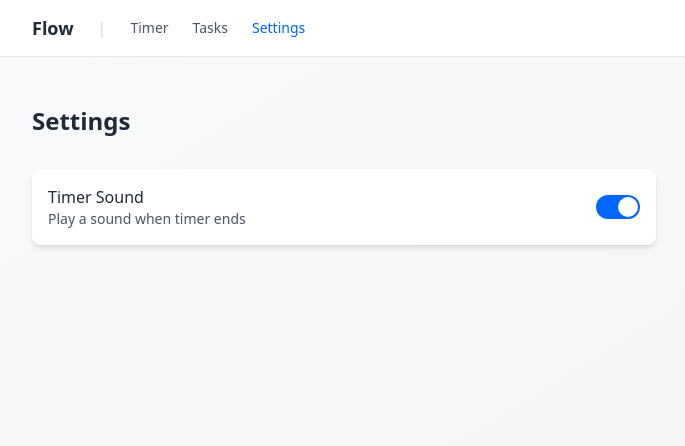
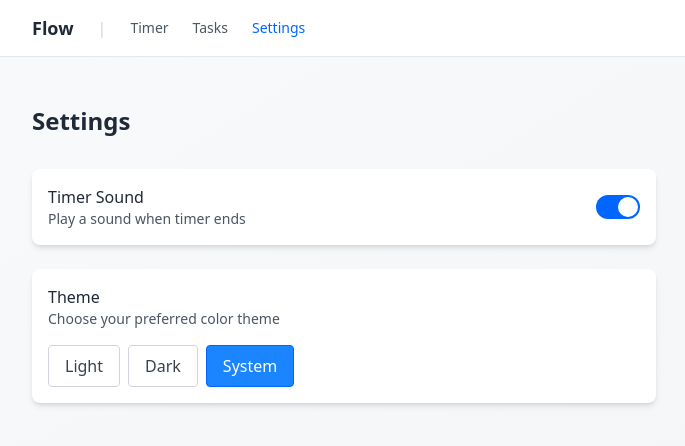
Before and after one commit to narthur/flow, a SvelteKit app: page /settings in a window 1280 px wide. Shown: the top 446 px of the page, without its empty margins (296-981 px from the left). Built offline with nearby package versions, Linux system fonts and the light colour scheme.

Commit message:
darkmode

```diff
--- a/src/lib/stores/settings.ts
+++ b/src/lib/stores/settings.ts
@@ -2,13 +2,17 @@ import { writable } from 'svelte/store';
 
 interface Settings {
     timerSound: boolean;
+    theme: 'light' | 'dark' | 'system';
 }
 
 function createSettingsStore() {
     const storedSettings = localStorage.getItem('settings');
     const initialSettings: Settings = storedSettings
         ? JSON.parse(storedSettings)
-        : { timerSound: true };
+        : {
+            timerSound: true,
+            theme: 'system'
+        };
 
     const { subscribe, set, update } = writable<Settings>(initialSettings);
 
@@ -22,6 +26,10 @@ function createSettingsStore() {
         toggleTimerSound: () => update(settings => ({
             ...settings,
             timerSound: !settings.timerSound
+        })),
+        setTheme: (theme: Settings['theme']) => update(settings => ({
+            ...settings,
+            theme
         }))
     };
 }
--- a/src/routes/+layout.svelte
+++ b/src/routes/+layout.svelte
@@ -12,18 +12,18 @@
 	const currentPath = $derived($page.url.pathname);
 </script>
 
-<div class="min-h-screen bg-gradient-to-br from-neutral-50 to-neutral-100">
-	<nav class="border-b border-neutral-200 bg-white">
+<div class="min-h-screen bg-gradient-to-br from-neutral-50 to-neutral-100 dark:from-neutral-950 dark:to-neutral-900">
+	<nav class="border-b border-neutral-200 bg-white dark:border-neutral-800 dark:bg-neutral-900">
 		<div class="mx-auto max-w-2xl px-6">
 			<div class="flex h-14 items-center gap-6">
-				<span class="text-lg font-bold text-neutral-800">Flow</span>
-				<span class="text-neutral-300">|</span>
+				<span class="text-lg font-bold text-neutral-800 dark:text-neutral-100">Flow</span>
+				<span class="text-neutral-300 dark:text-neutral-700">|</span>
 				{#each navItems as item}
 					<a
 						href={item.href}
 						class="text-sm font-medium transition-colors duration-200 {currentPath === item.href
 							? 'text-primary-600'
-							: 'text-neutral-600 hover:text-neutral-800'}"
+							: 'text-neutral-600 hover:text-neutral-800 dark:text-neutral-400 dark:hover:text-neutral-200'}"
 					>
 						{item.label}
 					</a>
--- a/src/routes/settings/+page.svelte
+++ b/src/routes/settings/+page.svelte
@@ -1,17 +1,30 @@
 <script lang="ts">
     import { settings } from '$lib/stores/settings';
+    import Button from '$lib/components/Button.svelte';
+
+    // Watch system dark mode preference
+    const systemDarkMode = window.matchMedia('(prefers-color-scheme: dark)');
+    let isDarkMode = $derived(
+        $settings.theme === 'dark' ||
+        ($settings.theme === 'system' && systemDarkMode.matches)
+    );
+
+    // Apply dark mode class to html element
+    $effect(() => {
+        document.documentElement.classList.toggle('dark', isDarkMode);
+    });
 </script>
 
 <div class="mx-auto max-w-2xl p-6 pt-12">
     <header class="mb-8">
-        <h1 class="text-2xl font-bold text-neutral-800">Settings</h1>
+        <h1 class="text-2xl font-bold text-neutral-800 dark:text-neutral-100">Settings</h1>
     </header>
 
     <div class="space-y-6">
-        <div class="flex items-center justify-between rounded-lg bg-white p-4 shadow-md">
+        <div class="flex items-center justify-between rounded-lg bg-white p-4 shadow-md dark:bg-neutral-800">
             <div>
-                <h2 class="font-medium text-neutral-800">Timer Sound</h2>
-                <p class="text-sm text-neutral-600">Play a sound when timer ends</p>
+                <h2 class="font-medium text-neutral-800 dark:text-neutral-100">Timer Sound</h2>
+                <p class="text-sm text-neutral-600 dark:text-neutral-400">Play a sound when timer ends</p>
             </div>
             <label class="relative inline-flex cursor-pointer items-center">
                 <input
@@ -20,8 +33,35 @@
                     checked={$settings.timerSound}
                     on:change={() => settings.toggleTimerSound()}
                 />
-                <div class="peer h-6 w-11 rounded-full bg-neutral-200 after:absolute after:left-[2px] after:top-[2px] after:h-5 after:w-5 after:rounded-full after:bg-white after:transition-all after:content-[''] peer-checked:bg-primary-600 peer-checked:after:translate-x-full peer-focus:outline-none peer-focus:ring-2 peer-focus:ring-primary-500"></div>
+                <div class="peer h-6 w-11 rounded-full bg-neutral-200 after:absolute after:left-[2px] after:top-[2px] after:h-5 after:w-5 after:rounded-full after:bg-white after:transition-all after:content-[''] peer-checked:bg-primary-600 peer-checked:after:translate-x-full peer-focus:outline-none peer-focus:ring-2 peer-focus:ring-primary-500 dark:bg-neutral-700"></div>
             </label>
+        </div>
+
+        <div class="rounded-lg bg-white p-4 shadow-md dark:bg-neutral-800">
+            <div class="mb-4">
+                <h2 class="font-medium text-neutral-800 dark:text-neutral-100">Theme</h2>
+                <p class="text-sm text-neutral-600 dark:text-neutral-400">Choose your preferred color theme</p>
+            </div>
+            <div class="flex gap-2">
+                <Button
+                    variant={$settings.theme === 'light' ? 'primary' : 'tertiary'}
+                    on:click={() => settings.setTheme('light')}
+                >
+                    Light
+                </Button>
+                <Button
+                    variant={$settings.theme === 'dark' ? 'primary' : 'tertiary'}
+                    on:click={() => settings.setTheme('dark')}
+                >
+                    Dark
+                </Button>
+                <Button
+                    variant={$settings.theme === 'system' ? 'primary' : 'tertiary'}
+                    on:click={() => settings.setTheme('system')}
+                >
+                    System
+                </Button>
+            </div>
         </div>
     </div>
 </div>
--- a/tailwind.config.ts
+++ b/tailwind.config.ts
@@ -5,6 +5,7 @@ import type { Config } from 'tailwindcss';
 
 export default {
 	content: ['./src/**/*.{html,js,svelte,ts}'],
+	darkMode: 'class',
 
 	theme: {
 		extend: {
```
